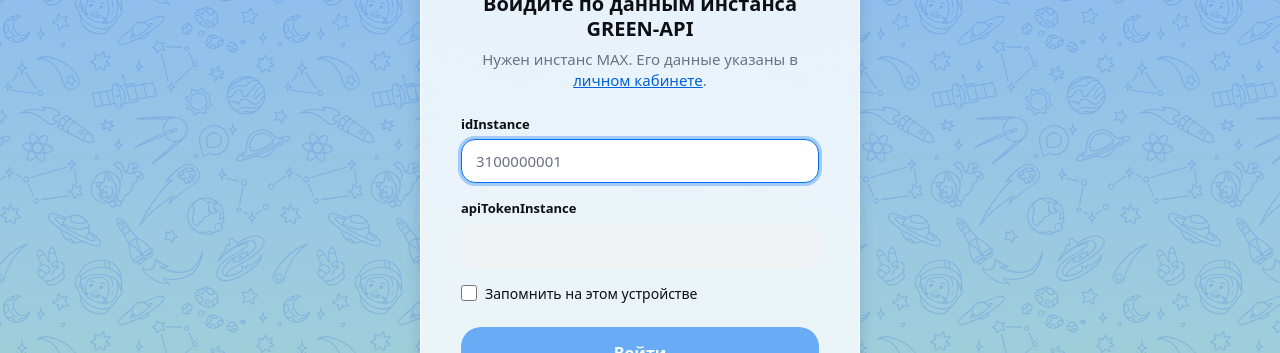
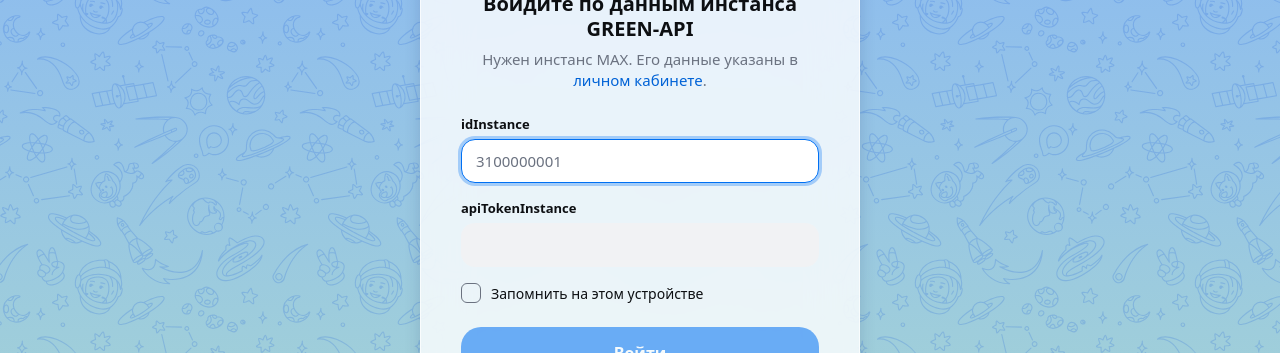
Before and after one commit to Observer7203/green-api-max-chat, a React (Vite) app: page / in a window 1280 px wide. Shown: the part 216-569 px from the top of the page. Built offline with nearby package versions, Linux system fonts and the light colour scheme.

Commit message:
feature: оформление галочки и ссылки на форме входа

```diff
--- a/src/components/auth/auth-form.component.tsx
+++ b/src/components/auth/auth-form.component.tsx
@@ -2,6 +2,7 @@
 
 import { Alert } from '@/components/ui/alert.component';
 import { Button } from '@/components/ui/button.component';
+import { CheckIcon } from '@/components/ui/icons';
 import { TextField } from '@/components/ui/text-field.component';
 import { useAppDispatch, useAppSelector } from '@/hooks/redux.hook';
 import { greenApiEndpoints, useAuthorizeMutation } from '@/services/green-api/green-api.endpoints';
@@ -78,7 +79,10 @@
       />
 
       <label className={styles.remember}>
-        <input type="checkbox" name="remember" />
+        <input type="checkbox" name="remember" className={styles.checkbox} />
+        <span className={styles.box}>
+          <CheckIcon width={14} height={14} strokeWidth={3} />
+        </span>
         Запомнить на этом устройстве
       </label>
 
--- a/src/components/auth/auth-form.module.css
+++ b/src/components/auth/auth-form.module.css
@@ -5,18 +5,46 @@
 }
 
 .remember {
+  position: relative;
   display: flex;
   align-items: center;
-  gap: 8px;
+  gap: 10px;
   font-size: 14px;
   cursor: pointer;
 }
 
-.remember input {
-  width: 16px;
-  height: 16px;
+/* The native checkbox is invisible but stays in place: the keyboard and screen readers use it. */
+.checkbox {
+  position: absolute;
+  width: 20px;
+  height: 20px;
   margin: 0;
-  accent-color: var(--accent);
+  opacity: 0;
+  cursor: pointer;
+}
+
+.box {
+  display: grid;
+  flex: none;
+  place-items: center;
+  width: 20px;
+  height: 20px;
+  border: 1.5px solid var(--text-muted);
+  border-radius: 6px;
+  color: transparent;
+  transition:
+    background-color 0.15s,
+    border-color 0.15s;
+}
+
+.checkbox:checked + .box {
+  border-color: var(--accent);
+  background: var(--accent);
+  color: var(--on-accent);
+}
+
+.checkbox:focus-visible + .box {
+  box-shadow: var(--focus-ring);
 }
 
 .submit {
--- a/src/pages/auth.page.module.css
+++ b/src/pages/auth.page.module.css
@@ -57,6 +57,14 @@
   color: var(--text-muted);
 }
 
+.subtitle a {
+  text-decoration: none;
+}
+
+.subtitle a:hover {
+  text-decoration: underline;
+}
+
 .note {
   font-size: 12px;
   text-align: center;
```
